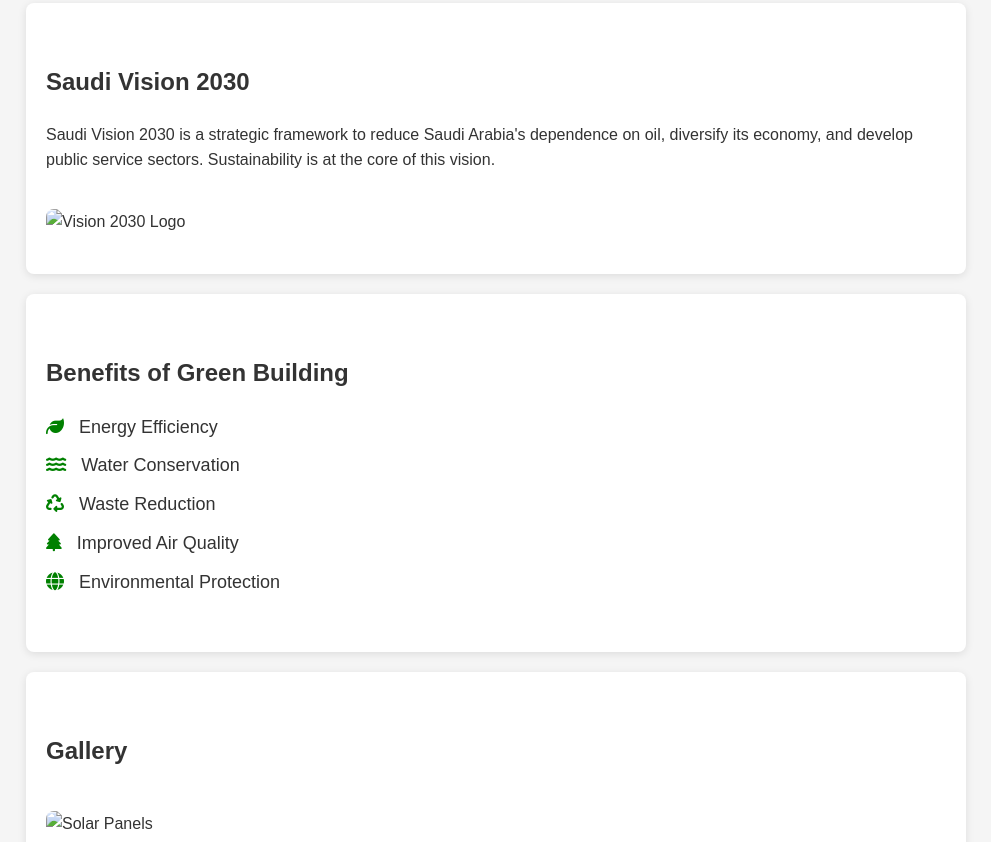
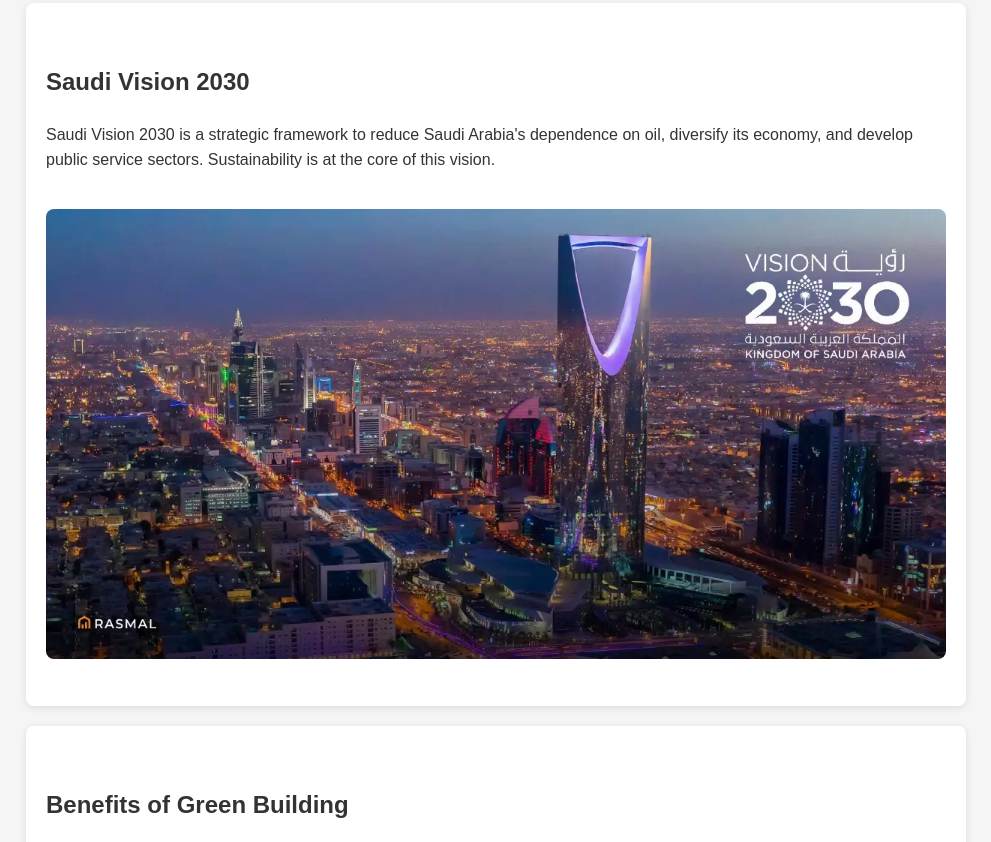
Before and after one commit to Projectnasser/Sustainability-And-Green-building, a plain HTML site: page index.html in a window 1280 px wide. Shown: the part 1326-2168 px from the top of the page, without its empty margins (144-1135 px from the left). Drawn offline with Linux system fonts and the light colour scheme.

Commit message:
Update index.html

```diff
--- a/index.html
+++ b/index.html
@@ -35,7 +35,7 @@
   <section id="vision">
     <h2>Saudi Vision 2030</h2>
     <p>Saudi Vision 2030 is a strategic framework to reduce Saudi Arabia's dependence on oil, diversify its economy, and develop public service sectors. Sustainability is at the core of this vision.</p>
-    <img src="vision2030.png" alt="Vision 2030 Logo" class="section-img"/>
+    <img src="vision2030.WEBP" alt="Vision 2030 Logo" class="section-img"/>
   </section>
 
   <section id="benefits">
@@ -51,7 +51,7 @@
 
   <section id="gallery">
     <h2>Gallery</h2>
-    <img src="solar-panels.jpg" alt="Solar Panels" class="section-img"/>
+    <img src="solar-panels.WEBP" alt="Solar Panels" class="section-img"/>
     <img src="eco-building.JPG" alt="Eco Building" class="section-img"/>
   </section>
 
```
